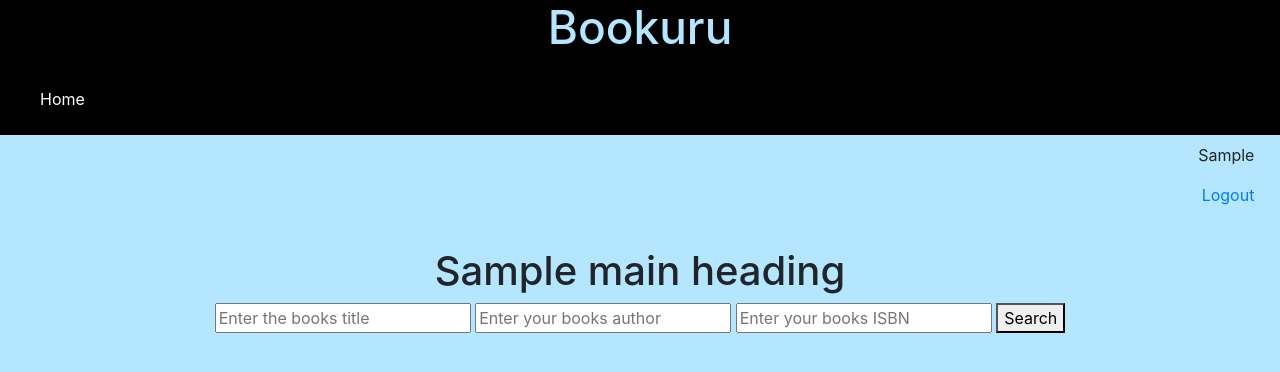
After one commit to mille1992/project1, a Flask app: template templates/bookSearch.html in a window 1280 px wide. The commit adds this page. Shown: the top 372 px of the page. Run offline with Flask 2, Linux system fonts and the light colour scheme; the template is opened without the code that fills it: most values are stand-ins (such as "Sample title", 1, 10 or a date in 2020); some libraries are stand-ins or nearby versions.

Commit message:
added user session and logout possibility

```diff
--- a/application.py
+++ b/application.py
@@ -1,11 +1,12 @@
 import os
 import sys
 
-from flask import Flask, session, render_template, request
+from flask import Flask, session, render_template, request, redirect, url_for
 from flask_session import Session
 from sqlalchemy import create_engine
 from sqlalchemy.orm import scoped_session, sessionmaker
 from classes import *
+from uuid import uuid4
 
 app = Flask(__name__)
 
@@ -30,39 +31,34 @@ db = scoped_session(sessionmaker(bind=engine))
 @app.route("/", methods=["GET","POST"])
 def index():
     mainHeading = "Welcome to Bookuru!"
-    username = "defaultUser"
-
-    # display text which user is logged in
-    if username == "defaultUser":
-        loggedInUserTxt = ""
-    else:
-        loggedInUserTxt = f"Logged in as: {username}"
 
     # When user tries to login
     if request.method == "POST":
         username = request.form.get("username")
         password = request.form.get("password")
+        session['username'] = username
+        session['usernumber'] = uuid4()
+
         # check whether password and username can be found in the database
         if db.execute("SELECT * FROM users WHERE username = :username AND password = :password", {"username":username, "password":password}).rowcount == 0:
             mainHeading = "Username or Password not found. Please try again."
+            loggedInUserTxt = ""
             return render_template("index.html", mainHeading = mainHeading, loggedInUserTxt = loggedInUserTxt)
+
         # welcome user, if password and username can be found
         else:
-            mainHeading = f"Welcome, {username}"
+            username = username
+            mainHeading = f"Welcome, {username}!"
             loggedInUserTxt = f"Logged in as: {username}"
             return render_template("index.html", mainHeading = mainHeading, loggedInUserTxt = loggedInUserTxt)
-    # When user is not logged in yet or already logged in and accesses the home screen
-
-
-    # !! not working properly yet. Sessions need to be included here !!
     else:
-        if username ==  "defaultUser":
-            return render_template("index.html", mainHeading = mainHeading, loggedInUserTxt = loggedInUserTxt)
+        if session.get('username') == None: # user click home button / enters webpage without being logged in
+            mainHeading = "Welcome to Bookuru! Please login."
+            return render_template("index.html", mainHeading = mainHeading)
         else:
-            mainHeading = f"Welcome, {username}"
-            loggedInUserTxt = f"Logged in as: {username}"
-            return render_template("index.html", mainHeading = mainHeading, loggedInUserTxt = loggedInUserTxt)
-
+            mainHeading = f"Find your book" # user clicks home button / enters webpage while being logged in
+            loggedInUserTxt = f"Logged in as: {session['username']}"
+            return render_template("bookSearch.html", mainHeading = mainHeading, loggedInUserTxt = loggedInUserTxt)
 
 
 
@@ -100,24 +96,20 @@ def registration():
 
 
 
+@app.route("/bookDetails", methods=["GET", "POST"])
+def bookDetails():
+    loggedInUserTxt = f"Logged in as: {session['username']}"
+    mainHeading = "Here are the detailed information about your book:"
+    bookTitle = request.form.get("bookTitle")
+    bookAuthor = request.form.get("bookAuthor")
+    bookISBN = request.form.get("bookISBN")
+    return render_template("bookDetails.html", mainHeading = mainHeading, loggedInUserTxt = loggedInUserTxt, bookTitle = bookTitle, bookAuthor = bookAuthor, bookISBN = bookISBN)
 
-
-@app.route("/login", methods =["POST"])
-def login():
-    username = "defaultUser"
-
-    username = request.form.get("username")
-    password = request.form.get("password")
-    mainHeading = f"Welcome,  {username} . Thanks for logging in!"
-
-    if username == "defaultUser":
-        loggedInUserTxt = "Not logged in yet"
+@app.route("/logout")
+def logout():
+    if session.get('username') is None:
+        return redirect(url_for('index'))
     else:
-        loggedInUserTxt = f"Logged in as: {username}"
-
-    return render_template("login.html", mainHeading = mainHeading, username = username, password = password, loggedInUserTxt = loggedInUserTxt)
-
-@app.route("/bookSearch")
-def bookSearch():
-    mainHeading = "Look up your next book"
-    return render_template("bookSearch.html", mainHeading = mainHeading)
+        session.clear()
+        mainHeading = "You are logged out, now. Do you wan to log in again?"
+        return render_template('index.html', mainHeading = mainHeading)
--- /dev/null
+++ b/templates/bookSearch.html
@@ -0,0 +1,24 @@
+
+{% extends "layout.html" %}
+
+{% block title %}
+    Find your book
+{% endblock %}
+
+{% block heading %}
+
+    {{mainHeading}}
+
+{% endblock %}
+
+{% block body %}
+
+    <form class="text-center" action="{{ url_for('bookDetails')}}" method="POST">
+        <input type="text" name="bookTitle" placeholder="Enter the books title">
+        <input type="text" name="bookAuthor" placeholder="Enter your books author">
+        <input type="number" name="bookISBN" placeholder="Enter your books ISBN">
+        <button href="{{ url_for('bookDetails') }}">Search</button>
+    </form>
+
+
+{% endblock %}
--- a/templates/layout.html
+++ b/templates/layout.html
@@ -5,7 +5,6 @@
         <link rel="stylesheet" href="https://stackpath.bootstrapcdn.com/bootstrap/4.4.1/css/bootstrap.min.css"
         integrity="sha384-Vkoo8x4CGsO3+Hhxv8T/Q5PaXtkKtu6ug5TOeNV6gBiFeWPGFN9MuhOf23Q9Ifjh" crossorigin="anonymous">
         <link rel="stylesheet" href="../static/styles/background.css">
-
     </head>
     <body>
         <header style="background-color: #000000">
@@ -20,7 +19,12 @@
                 </div>
             </nav>
         </header>
-        <p class="text-right mr-auto mt-2" style="padding-right: 2%;">{{loggedInUserTxt}}</p>
+        <p class="text-right mr-auto mt-2" style="padding-right: 2%;">
+            {{loggedInUserTxt}}
+        </p>
+        <p class="text-right mr-auto mt-2" style="padding-right: 2%;">
+            <a href="{{url_for('logout')}}">Logout</a>
+        </p>
 
 
         <h1 class="pt-4 text-center">
```
Also changed, not shown: templates/bookDetails.html (added, +23 -0 lines), 1 other file.
